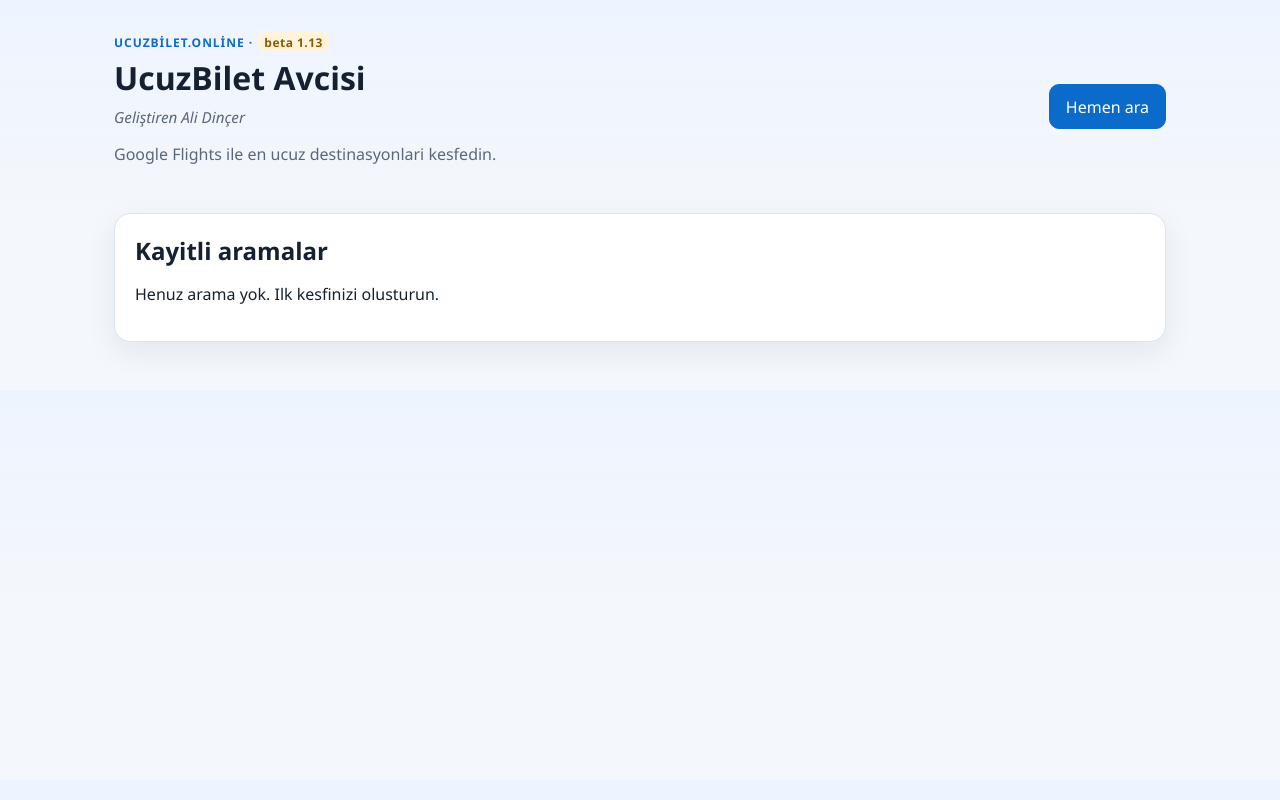
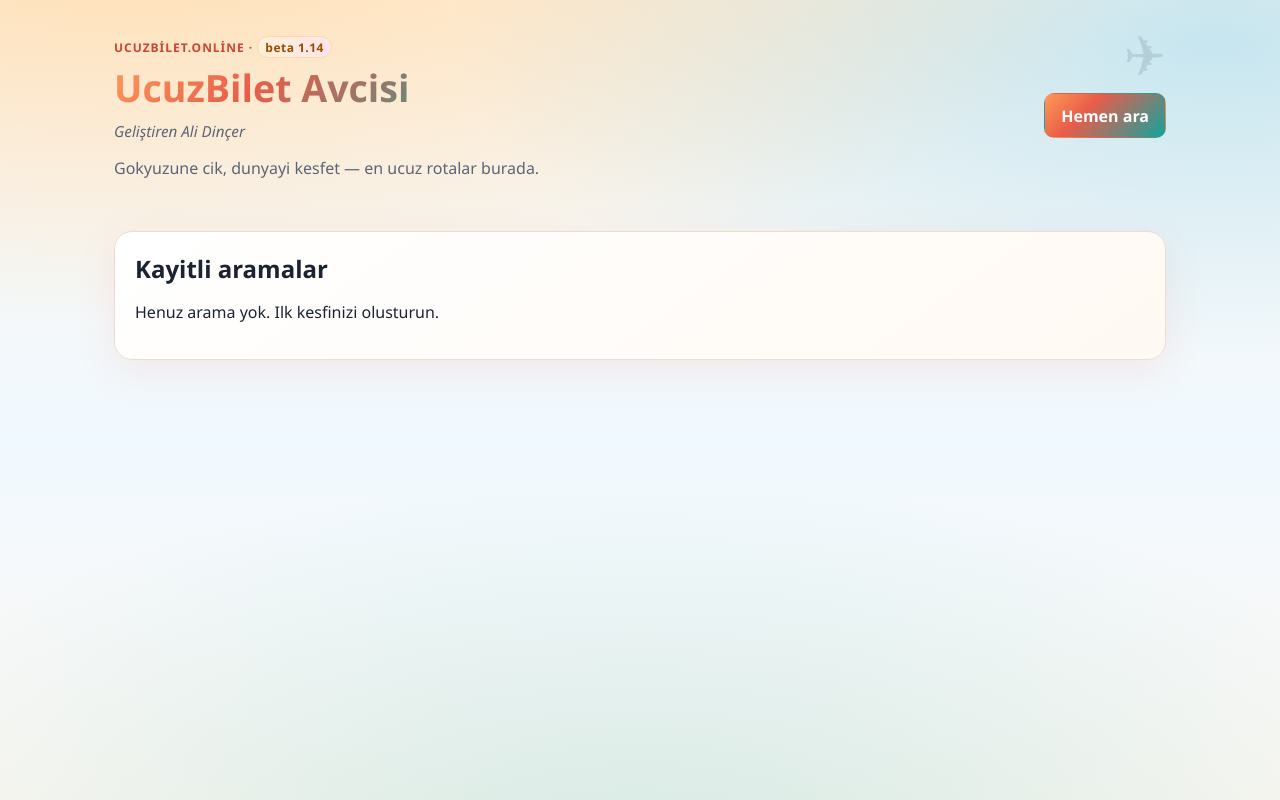
Before and after one commit to alid67-git/ucuzbilet.online, a FastAPI app: page / in a window 1280 px wide. Run offline with FastAPI, Linux system fonts and the light colour scheme.

Commit message:
LCC/ULCC/FSC filtreleri, ulke fiyat yenileme, tatil temasi, Ispanya duplikasyonu; beta 1.14
Co-authored-by: Cursor <cursoragent@cursor.com>

```diff
--- a/app/version.py
+++ b/app/version.py
@@ -1,3 +1,3 @@
 APP_VERSION = "0.4.0"
 BETA_MAJOR = 1
-BETA_BUILD = 13
+BETA_BUILD = 14
--- a/web/static/style.css
+++ b/web/static/style.css
@@ -1,22 +1,33 @@
 :root {
   color-scheme: light;
-  --bg: #f4f7fb;
+  --bg: #fff8f2;
   --panel: #ffffff;
-  --text: #152033;
-  --muted: #5b677a;
-  --primary: #0b6bcb;
-  --primary-dark: #084f98;
+  --text: #1a2332;
+  --muted: #5c6578;
+  --primary: #e85d4a;
+  --primary-dark: #c94534;
+  --secondary: #0ea5a0;
+  --accent: #ffb347;
+  --sky: #38bdf8;
+  --sand: #fde8c8;
   --danger: #b42318;
-  --border: #dbe3ef;
-  --shadow: 0 10px 30px rgba(21, 32, 51, 0.08);
+  --border: #eadfce;
+  --shadow: 0 12px 40px rgba(232, 93, 74, 0.1);
+  --gradient-hero: linear-gradient(135deg, #ff9a56 0%, #e85d4a 35%, #0ea5a0 100%);
+  --gradient-card: linear-gradient(145deg, #fff 0%, #fff9f3 100%);
 }
 
 * { box-sizing: border-box; }
 body {
   margin: 0;
   font-family: "Segoe UI", Tahoma, sans-serif;
-  background: linear-gradient(180deg, #eef4ff 0%, var(--bg) 220px);
+  background:
+    radial-gradient(ellipse 80% 50% at 10% -10%, rgba(255, 179, 71, 0.35), transparent),
+    radial-gradient(ellipse 60% 40% at 95% 5%, rgba(56, 189, 248, 0.28), transparent),
+    radial-gradient(ellipse 70% 50% at 50% 110%, rgba(14, 165, 160, 0.18), transparent),
+    linear-gradient(180deg, #fff5eb 0%, #f0f9ff 55%, var(--bg) 100%);
   color: var(--text);
+  min-height: 100vh;
 }
 
 .hero {
@@ -24,9 +35,20 @@ body {
   justify-content: space-between;
   align-items: center;
   gap: 1rem;
-  padding: 2rem 1.5rem;
+  padding: 2.25rem 1.5rem;
   max-width: 1100px;
   margin: 0 auto;
+  position: relative;
+}
+
+.hero::before {
+  content: "✈";
+  position: absolute;
+  right: 1.5rem;
+  top: 1rem;
+  font-size: 3.5rem;
+  opacity: 0.12;
+  pointer-events: none;
 }
 
 .hero.compact { padding-bottom: 1rem; }
@@ -36,7 +58,7 @@ body {
   text-transform: uppercase;
   letter-spacing: 0.08em;
   font-size: 0.75rem;
-  color: var(--primary);
+  color: var(--primary-dark);
   font-weight: 700;
 }
 
@@ -44,11 +66,20 @@ body {
   display: inline-block;
   padding: 0.1rem 0.45rem;
   border-radius: 999px;
-  background: #fff4db;
-  color: #8a5b00;
+  background: linear-gradient(90deg, #fff0d6, #ffe4ec);
+  color: #9a4b00;
   font-weight: 600;
   letter-spacing: 0.04em;
   text-transform: lowercase;
+  border: 1px solid #ffd8a8;
+}
+
+.hero h1 {
+  background: var(--gradient-hero);
+  -webkit-background-clip: text;
+  background-clip: text;
+  color: transparent;
+  font-size: clamp(1.75rem, 4vw, 2.35rem);
 }
 
 h1, h2, h3 { margin: 0 0 0.5rem; }
@@ -62,9 +93,9 @@ h1, h2, h3 { margin: 0 0 0.5rem; }
 }
 
 .panel {
-  background: var(--panel);
+  background: var(--gradient-card);
   border: 1px solid var(--border);
-  border-radius: 16px;
+  border-radius: 18px;
   padding: 1.25rem;
   box-shadow: var(--shadow);
   margin-bottom: 1rem;
@@ -121,9 +151,39 @@ h1, h2, h3 { margin: 0 0 0.5rem; }
   min-width: 12rem;
 }
 
+.card-head {
+  display: flex;
+  justify-content: space-between;
+  gap: 0.5rem;
+  align-items: center;
+}
+
 .panel.banner {
-  background: #f0f7ff;
-  border-color: #c5ddff;
+  background: linear-gradient(120deg, #fff4e6 0%, #e8f8f7 100%);
+  border-color: #ffc98a;
+}
+
+.button.primary, button.primary {
+  background: var(--gradient-hero);
+  border-color: transparent;
+  color: white;
+  font-weight: 600;
+}
+
+.button.primary:hover, button.primary:hover {
+  filter: brightness(1.05);
+  background: var(--gradient-hero);
+}
+
+.button.danger, button.danger {
+  color: var(--danger);
+  border-color: #f3c0bb;
+}
+
+.button.small {
+  padding: 0.3rem 0.6rem;
+  font-size: 0.8rem;
+  border-radius: 999px;
 }
 
 .button, button {
@@ -138,30 +198,9 @@ h1, h2, h3 { margin: 0 0 0.5rem; }
   font: inherit;
 }
 
-.button.primary, button.primary {
-  background: var(--primary);
-  border-color: var(--primary);
-  color: white;
-}
-
-.button.primary:hover, button.primary:hover {
-  background: var(--primary-dark);
-}
-
-.button.danger, button.danger {
-  color: var(--danger);
-  border-color: #f3c0bb;
-}
-
-.button.small {
-  padding: 0.3rem 0.6rem;
-  font-size: 0.8rem;
-  border-radius: 999px;
-}
-
 .button.small.active {
-  background: var(--primary);
-  border-color: var(--primary);
+  background: var(--gradient-hero);
+  border-color: transparent;
   color: white;
 }
 
--- a/web/templates/index.html
+++ b/web/templates/index.html
@@ -23,10 +23,8 @@
       <p class="eyebrow"><a class="brand-link" href="/">ucuzbilet.online</a> · <span class="beta-badge">{{ beta_label }}</span></p>
 
       <h1>UcuzBilet Avcisi</h1>
-
       <p class="credit">Geliştiren Ali Dinçer</p>
-
-      <p class="subtitle">Google Flights ile en ucuz destinasyonlari kesfedin.</p>
+      <p class="subtitle">Gokyuzune cik, dunyayi kesfet — en ucuz rotalar burada.</p>
 
     </div>
 
```
Also changed, not shown: other parts of web/static/style.css (+64 -48 lines), app/regions.py (+11 -0 lines), scraper/google_batch.py (+14 -4 lines), web/static/results-filter.js (+96 -20 lines), web/templates/detail.html (+5 -4 lines).
